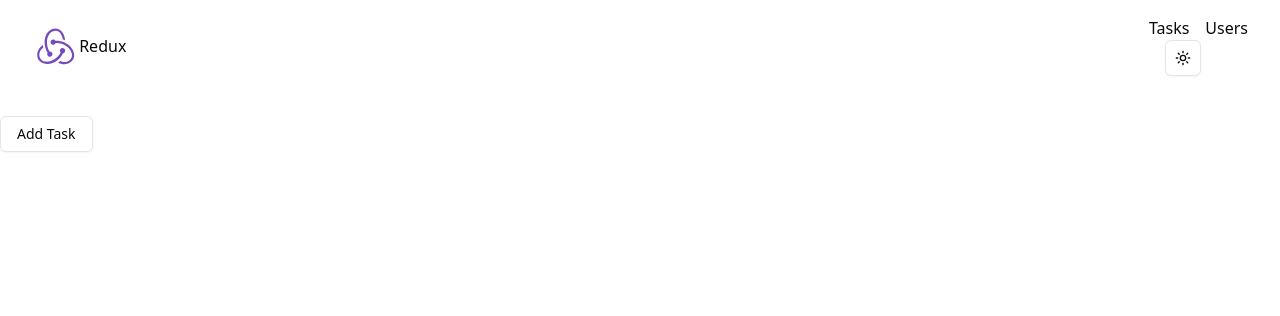
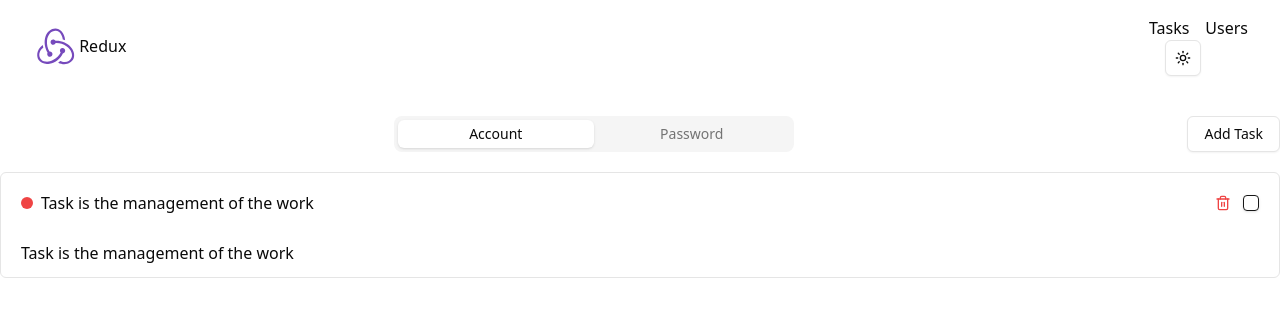
Before and after one commit to Mehebul02/first-redux, a React (Vite) app: page / in a window 1280 px wide. Shown: the top 316 px of the page. Built offline with nearby package versions, Linux system fonts and the light colour scheme.

Commit message:
Added the tabs

```diff
--- a/package.json
+++ b/package.json
@@ -18,6 +18,7 @@
     "@radix-ui/react-popover": "^1.1.4",
     "@radix-ui/react-select": "^2.1.4",
     "@radix-ui/react-slot": "^1.1.1",
+    "@radix-ui/react-tabs": "^1.1.2",
     "@reduxjs/toolkit": "^2.5.0",
     "class-variance-authority": "^0.7.1",
     "clsx": "^2.1.1",
--- a/src/components/module/tasks/TasksCard.tsx
+++ b/src/components/module/tasks/TasksCard.tsx
@@ -1,7 +1,7 @@
 import { Button } from '@/components/ui/button';
 import { Checkbox } from '@/components/ui/checkbox';
 import { cn } from '@/lib/utils';
-import { toggleCompleteState } from '@/redux/features/task/taskSlice';
+import { deleteTask, toggleCompleteState } from '@/redux/features/task/taskSlice';
 import { useAppDispatch } from '@/redux/hook';
 import { ITask } from '@/types';
 import { Trash2 } from 'lucide-react';
@@ -23,7 +23,7 @@
                         'bg-yellow-500':task.priority === 'medium',
                     })}>
                     </div>
-                        <h1>
+                        <h1 className={cn({'line-through':task.isCompleted})}>
                             {task.title}
 
                         </h1>
@@ -31,10 +31,10 @@
 
                 </div>
                 <div className="flex gap-3 items-center">
-                    <Button variant="link" className="p-0 text-red-500">
+                    <Button onClick={()=>dispatch(deleteTask(task.id))} variant="link" className="p-0 text-red-500">
                         <Trash2 />
                     </Button>
-                    <Checkbox onClick={()=>dispatch(toggleCompleteState(task.id))} />
+                    <Checkbox checked={task.isCompleted} onClick={()=>dispatch(toggleCompleteState(task.id))} />
                 </div>
             </div>
             <p className='mt-5'>{task.description}</p>
--- a/src/components/pages/Tasks.tsx
+++ b/src/components/pages/Tasks.tsx
@@ -1,7 +1,8 @@
 import { selectFilter, selectTasks } from "@/redux/features/task/taskSlice";
 import { useAppSelector } from "@/redux/hook";
 import TasksCard from "../module/tasks/TasksCard";
-import { AddTaskModal } from "../module/tasks/addtaskModal";
+import { Tabs, TabsList, TabsTrigger } from "../ui/tabs";
+import { AddTaskModal } from "../module/tasks/AddTaskModal";
 
 const Tasks = () => {
 
@@ -12,11 +13,20 @@
   console.log(tasks);
   return (
     <div className="max-w-7xl mx-auto mt-6 space-y-5">
+     <div className="flex justify-between items-center">
+     <Tabs defaultValue="account" className="w-[400px] mx-auto">
+      <TabsList className="grid w-full grid-cols-2">
+        <TabsTrigger value="account">Account</TabsTrigger>
+        <TabsTrigger value="password">Password</TabsTrigger>
+      </TabsList>
+      </Tabs>
 
-            <AddTaskModal/>
+     <AddTaskModal />
+     </div>
+
       {
-            tasks.map((task)=>(
-                <TasksCard task={task}/>
+        tasks.map((task) => (
+          <TasksCard task={task} />
         ))
       }
     </div>
--- /dev/null
+++ b/src/components/ui/tabs.tsx
@@ -0,0 +1,53 @@
+import * as React from "react"
+import * as TabsPrimitive from "@radix-ui/react-tabs"
+
+import { cn } from "@/lib/utils"
+
+const Tabs = TabsPrimitive.Root
+
+const TabsList = React.forwardRef<
+  React.ElementRef<typeof TabsPrimitive.List>,
+  React.ComponentPropsWithoutRef<typeof TabsPrimitive.List>
+>(({ className, ...props }, ref) => (
+  <TabsPrimitive.List
+    ref={ref}
+    className={cn(
+      "inline-flex h-9 items-center justify-center rounded-lg bg-muted p-1 text-muted-foreground",
+      className
+    )}
+    {...props}
+  />
+))
+TabsList.displayName = TabsPrimitive.List.displayName
+
+const TabsTrigger = React.forwardRef<
+  React.ElementRef<typeof TabsPrimitive.Trigger>,
+  React.ComponentPropsWithoutRef<typeof TabsPrimitive.Trigger>
+>(({ className, ...props }, ref) => (
+  <TabsPrimitive.Trigger
+    ref={ref}
+    className={cn(
+      "inline-flex items-center justify-center whitespace-nowrap rounded-md px-3 py-1 text-sm font-medium ring-offset-background transition-all focus-visible:outline-none focus-visible:ring-2 focus-visible:ring-ring focus-visible:ring-offset-2 disabled:pointer-events-none disabled:opacity-50 data-[state=active]:bg-background data-[state=active]:text-foreground data-[state=active]:shadow",
+      className
+    )}
+    {...props}
+  />
+))
+TabsTrigger.displayName = TabsPrimitive.Trigger.displayName
+
+const TabsContent = React.forwardRef<
+  React.ElementRef<typeof TabsPrimitive.Content>,
+  React.ComponentPropsWithoutRef<typeof TabsPrimitive.Content>
+>(({ className, ...props }, ref) => (
+  <TabsPrimitive.Content
+    ref={ref}
+    className={cn(
+      "mt-2 ring-offset-background focus-visible:outline-none focus-visible:ring-2 focus-visible:ring-ring focus-visible:ring-offset-2",
+      className
+    )}
+    {...props}
+  />
+))
+TabsContent.displayName = TabsPrimitive.Content.displayName
+
+export { Tabs, TabsList, TabsTrigger, TabsContent }
--- a/src/redux/features/task/taskSlice.tsx
+++ b/src/redux/features/task/taskSlice.tsx
@@ -1,7 +1,7 @@
 import { RootState } from "@/redux/store";
 import { ITask } from "@/types";
 import { createSlice, nanoid, PayloadAction } from "@reduxjs/toolkit";
-import { v4 as uuidv4 } from 'uuid';
+// import { v4 as uuidv4 } from 'uuid';
 
 interface InitialState {
     tasks: ITask[],
@@ -10,14 +10,14 @@
 
 const initialState: InitialState = {
     tasks: [
-        // {
-        //     id: '1',
-        //     title: 'Task is the management of the work',
-        //     description: "Task is the management of the work",
-        //     duaDate: '2025-01-03',
-        //     isCompleted: false,
-        //     priority: "High"
-        // },
+        {
+            id: '1',
+            title: 'Task is the management of the work',
+            description: "Task is the management of the work",
+            duaDate: '2025-01-03',
+            isCompleted: false,
+            priority: "high"
+        },
         // {
         //     id: '2',
         //     title: 'Prepare presentation slides',
@@ -81,6 +81,12 @@
 
             state.tasks.forEach((task) => task.id === action.payload ? (task.isCompleted = !task.isCompleted) : task)
 
+        },
+        deleteTask: (state, action: PayloadAction<string>) => {
+            state.tasks = state.tasks.filter((task) => task.id !== action.payload)
+        },
+        updateFilter: (state, action: PayloadAction<"High" | "Medium" | "Low">) => {
+            state.filter = action.payload
         }
     }
 })
@@ -93,5 +99,5 @@
     return state.todo.filter
 }
 
-export const { addTask,toggleCompleteState } = taskSlice.actions;
+export const { addTask, toggleCompleteState, deleteTask } = taskSlice.actions;
 export default taskSlice.reducer
```
Also changed, not shown: 1 other file (tests, documents, lock files or other folders). Lines whose indentation alone changed are shown as unchanged.
